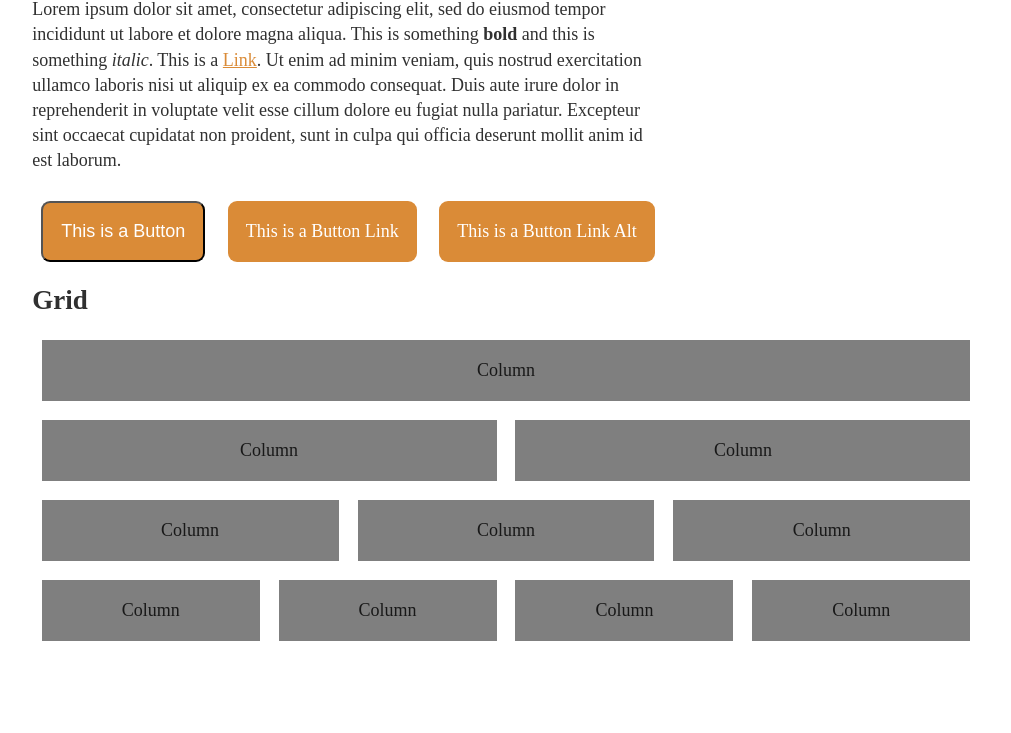
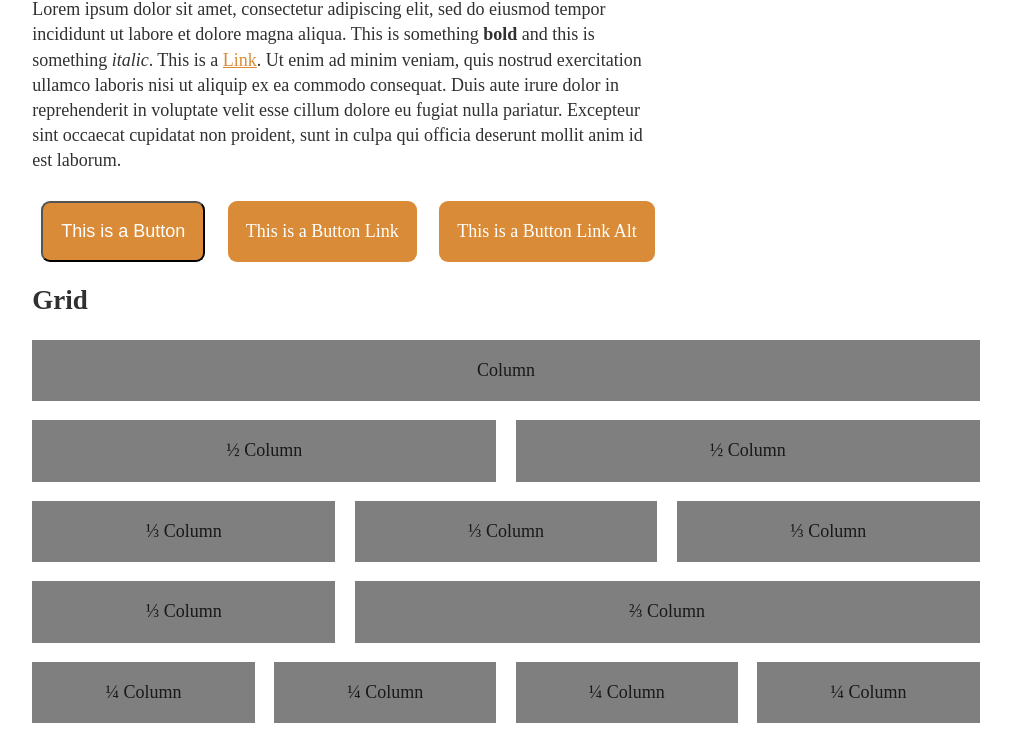
Before and after one commit to cagonzales/mybase, a plain HTML site: page index.html in a window 1280 px wide. Shown: the part 721-1454 px from the top of the page, without its empty margins (134-1145 px from the left). Before the commit the page ends 1372 px from the top, so only its background shows below. Drawn offline with Linux system fonts and the light colour scheme.

Commit message:
fixed to show accurate gutter width

```diff
--- a/index.html
+++ b/index.html
@@ -39,29 +39,34 @@
 <a class="button alt">This is a Button Link Alt</a>
 
 
+
 <h3>Grid</h3>
-<div class="row">
-  <div class="column">Column</div>
-
-</div>
-
-<div class="row">
-  <div class="column">Column</div>
-  <div class="column">Column</div>
-
-</div>
-
-<div class="row">
-  <div class="column">Column</div>
-  <div class="column">Column</div>
+<div class="row demo">
   <div class="column">Column</div>
 </div>
 
-<div class="row">
-  <div class="column">Column</div>
-  <div class="column">Column</div>
-  <div class="column">Column</div>
-  <div class="column">Column</div>
+
+<div class="row demo">
+  <div class="column one-half">&frac12; Column</div>
+  <div class="column one-half">&frac12; Column</div>
+</div>
+
+<div class="row demo">
+  <div class="column one-third">&frac13; Column</div>
+  <div class="column one-third">&frac13; Column</div>
+  <div class="column one-third">&frac13; Column</div>
+</div>
+
+<div class="row demo">
+  <div class="column one-third">&frac13; Column</div>
+  <div class="column two-thirds">&frac23; Column</div>
+</div>
+
+<div class="row demo">
+  <div class="column one-fourth">&frac14; Column</div>
+  <div class="column one-fourth">&frac14; Column</div>
+  <div class="column one-fourth">&frac14; Column</div>
+  <div class="column one-fourth">&frac14; Column</div>
 </div>
 
 </div>
--- a/scss/partials/_grid.scss
+++ b/scss/partials/_grid.scss
@@ -1,6 +1,7 @@
 /* Grid */
 // THIS IS A SIMPLE SEMANTIC GRID
 // 1/2 COL, 1/3 COL, ETC
+$gutter-width: 1%;
 
 .row  .column {
         margin-bottom: 2%;
@@ -9,13 +10,20 @@
             .row {
                 display: flex;
                 justify-content: center;
+                margin-left: -1%;
+                margin-right: -1%;
+
                 .column {
                     flex-grow: 1;
-                    margin: 1%;
+                    margin: $gutter-width;
+
+                    &.one-half {width: 50%-($gutter-width*2); }
+                    &.one-third {width: 33.3333%-($gutter-width*2); }
+                    &.two-thirds {width: 66.6666%-($gutter-width*2); }
+                    &.one-fourth {width: 25%-($gutter-width*2); }
                 }
             }
         }
-
 
 //  FOR DEMO ONLY
 .row {
```
Also changed, not shown: css/style.css.
